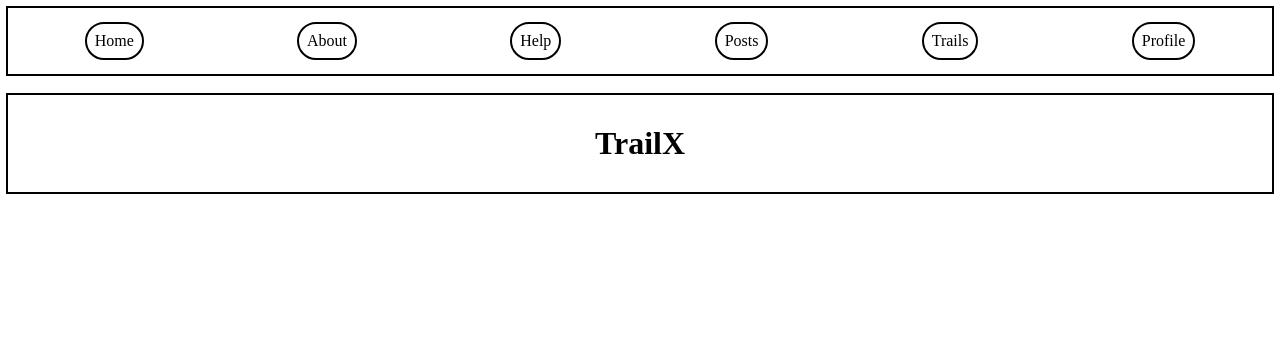
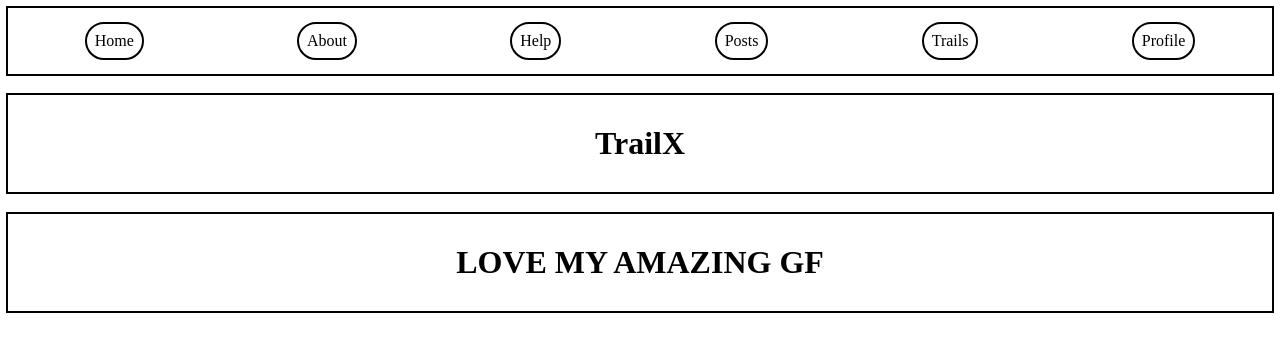
Before and after one commit to JawBlade/Web-Projects, a plain HTML site: page index.html in a window 1280 px wide. Drawn offline with Linux system fonts and the light colour scheme.

Commit message:
Added message

```diff
--- a/index.html
+++ b/index.html
@@ -16,5 +16,6 @@
         <p>Profile</p>
     </div>
     <h1>TrailX</h1>
+    <h1>LOVE MY AMAZING GF</h1>
 </body>
 </html>
```
